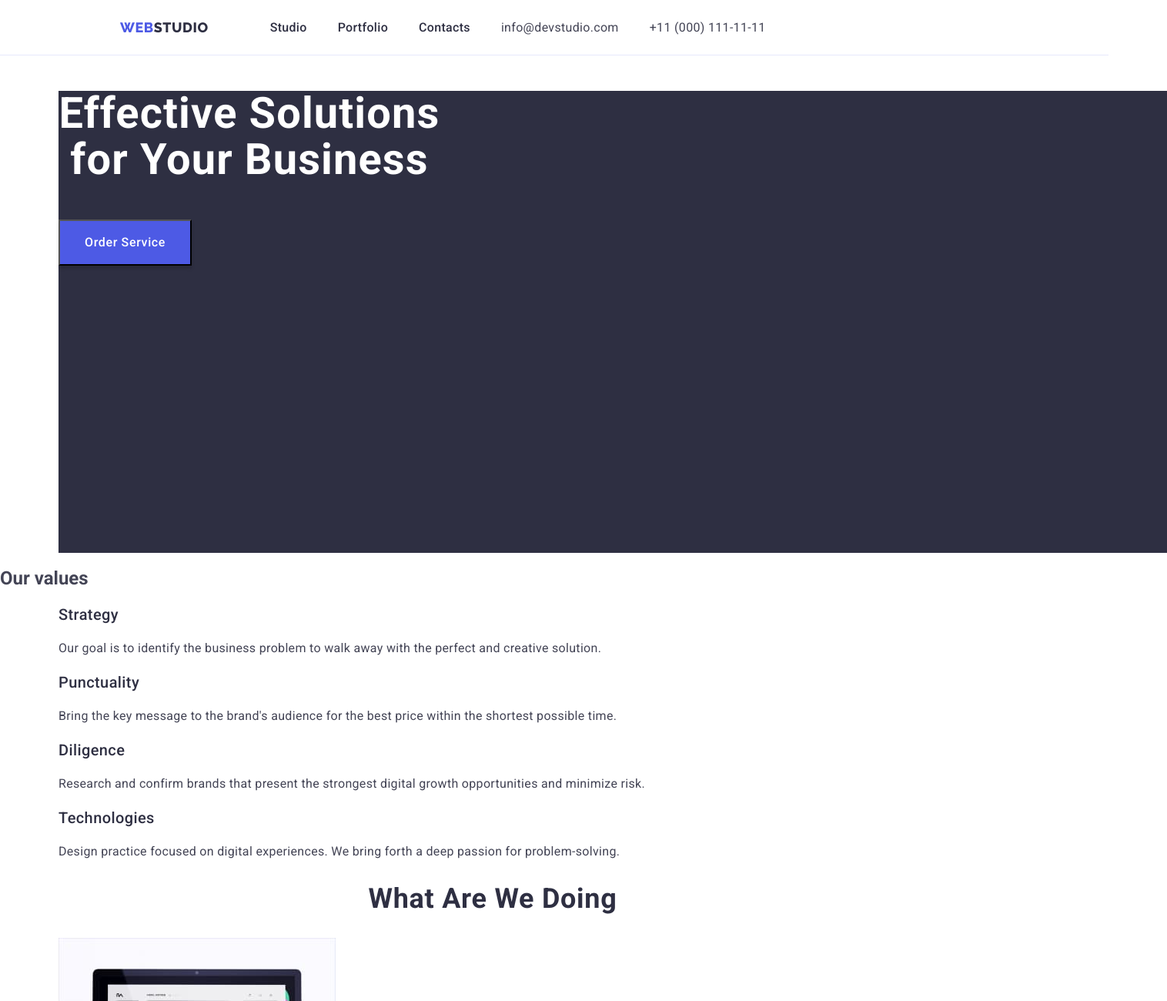
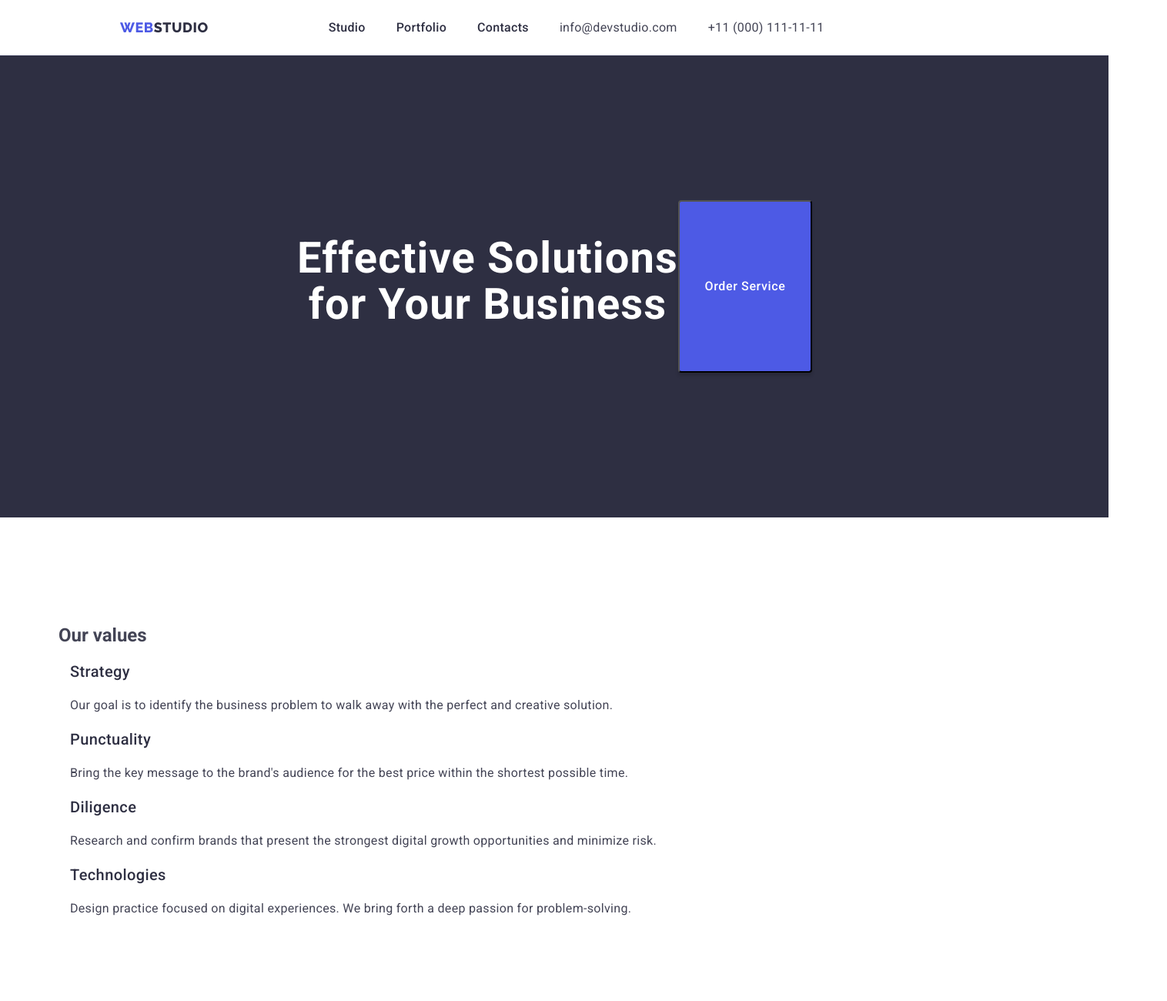
Before and after one commit to Violaaq/goit-homework-03, a plain HTML site: page index.html in a window 1280 px wide. Shown: the top 1300 px of the page at 77% size, 1516 px wide, since content can reach past the window. Drawn offline with nearby package versions, Linux system fonts and the light colour scheme.

Commit message:
padding i poprawki

```diff
--- a/css/styles.css
+++ b/css/styles.css
@@ -11,7 +11,9 @@ img {
   display: block;
 }
 
-.id {  display: flex;}
+.header-div {
+  display: flex;
+}
 .container {
   width: 1158px;
   margin: 0 auto;
@@ -46,6 +48,7 @@ body {
   line-height: 1.17;
   letter-spacing: 0.03em;
   word-wrap: break-word;
+  margin-right: 76px;
 }
 .link {
   text-decoration: none;
@@ -68,6 +71,7 @@ body {
   line-height: 1.5;
   letter-spacing: 0.02em;
   word-wrap: break-word;
+  padding: 24px 0;
 }
 
 .nav-link:hover,
@@ -80,7 +84,7 @@ body {
 
 .address-list {
   gap: 40px;
-  display: inline-flex;
+  display: flex;
   align-items: center;
 }
 
@@ -103,9 +107,15 @@ body {
   background-color: var(--color-header);
   width: 1440px;
   height: 600px;
+  display: flex;
+  justify-content: center;
+  padding-top: 188px;
+  padding-bottom: 188px;
 }
 
-.second-section {
+.second-section {padding-top: 120px;
+  padding-bottom: 120px;
+  display: flex;
 }
 
 .section-tittle {
@@ -114,10 +124,11 @@ body {
   font-family: Roboto;
   font-weight: 700;
   line-height: 1.07;
-  letter-spacing: 1.12px;
+  letter-spacing: 0.02em;
   word-wrap: break-word;
   text-align: center;
-  width: 496px;
+  max-width: 496px;
+  margin-bottom: 48px;
 }
 .button {
   background-color: var(--color-button);
@@ -129,19 +140,20 @@ body {
   letter-spacing: 0.04em;
   word-wrap: break-word;
   cursor: pointer;
-}
-.border-box {
+  border:none
+  display: block;
   padding: 16px 32px;
-  align-items: flex-start;
-  background: var(--IRIS, #4d5ae5);
+  border-radius:4px;
   box-shadow: 0px 4px 4px 0px rgba(0, 0, 0, 0.15);
-  gap: 10px;
+  mrgin: bottom 188px;
 }
 
 .button:hover,
 .button:focus {
   background-color: var(--color-button-on);
 }
+
+.third-section {display: flex;}
 
 .third-section-tittle {
   color: var(--color-header);
@@ -230,3 +242,10 @@ body {
   letter-spacing: 0.32px;
   word-wrap: break-word;
 }
+
+.logo-container {
+  display: inline-block;
+  justify-content: flex-start;
+  margin-left: 156px;
+  margin-bottom: 16px;
+}
--- a/index.html
+++ b/index.html
@@ -18,7 +18,7 @@
   </head>
   <body>
     <header class="header header-contents">
-      <div class="id container">
+      <div class="header-div container">
         <nav class="navigation list">
           <a class="logo-web link" href="/"
             >Web<span class="logo-text">Studio</span></a
@@ -47,22 +47,22 @@
         </address>
       </div>
     </header>
-
     <main>
+        <section>
+          <div class=" first-section">
+          <h1 class="section-tittle">Effective Solutions for Your Business</h1>
+          <button type="button" class="button">Order Service</button>
+          </div>
+        </section>
+        <section class="second-section">
           <div class="container">
-        <section class="first-section">
-          <h1 class="section-tittle">Effective Solutions for Your Business</h1>
-          <button type="button" class="button border-box">Order Service</button>
-        </section>
-      </div>
-      <section>
           <h2>Our values</h2>
-        <ul class="second-section list container">
+          <ul class="list container">
             <li>
               <h3 class="project-tittle">Strategy</h3>
               <p class="description">
-              Our goal is to identify the business problem to walk away with the
-              perfect and creative solution.
+                Our goal is to identify the business problem to walk away with
+                the perfect and creative solution.
               </p>
             </li>
             <li>
@@ -87,8 +87,10 @@
               </p>
             </li>
           </ul>
+          </div>
         </section>
         <section>
+          <div class=" third-section container">
           <h2 class="third-section-tittle">What are we doing</h2>
           <ul class="third-section list container">
             <li>
@@ -100,7 +102,12 @@
               />
             </li>
             <li>
-            <img src="./images/img2.jpg" width="360" height="300" alt="phone" />
+              <img
+                src="./images/img2.jpg"
+                width="360"
+                height="300"
+                alt="phone"
+              />
             </li>
             <li>
               <img
@@ -111,8 +118,10 @@
               />
             </li>
           </ul>
+          </div>
         </section>
         <section class="fourth-section">
+          <div class="container">
           <h2 class="fourth-section-tittle">Our Team</h2>
           <ul class="fourth-section list container">
             <li class="list-content">
@@ -155,16 +164,20 @@
               <p class="description">UI Designer</p>
             </li>
           </ul>
+          </div>
         </section>
+      </div>
     </main>
     <footer class="footer">
-      <a class="logo-web link" href="/"
+      <div class="container">
+        <a class="logo-web link logo-container" href="/"
           >Web<span class="logo-footer">Studio</span></a
         >
         <p class="footer-content">
-        Increase the flow of customers and sales for your business with digital
-        marketing & growth solutions.
+          Increase the flow of customers and sales for your business with
+          digital marketing & growth solutions.
         </p>
+      </div>
     </footer>
   </body>
 </html>
```
Also changed, not shown: portfolio.html (+9 -8 lines). Lines whose indentation alone changed are shown as unchanged.
